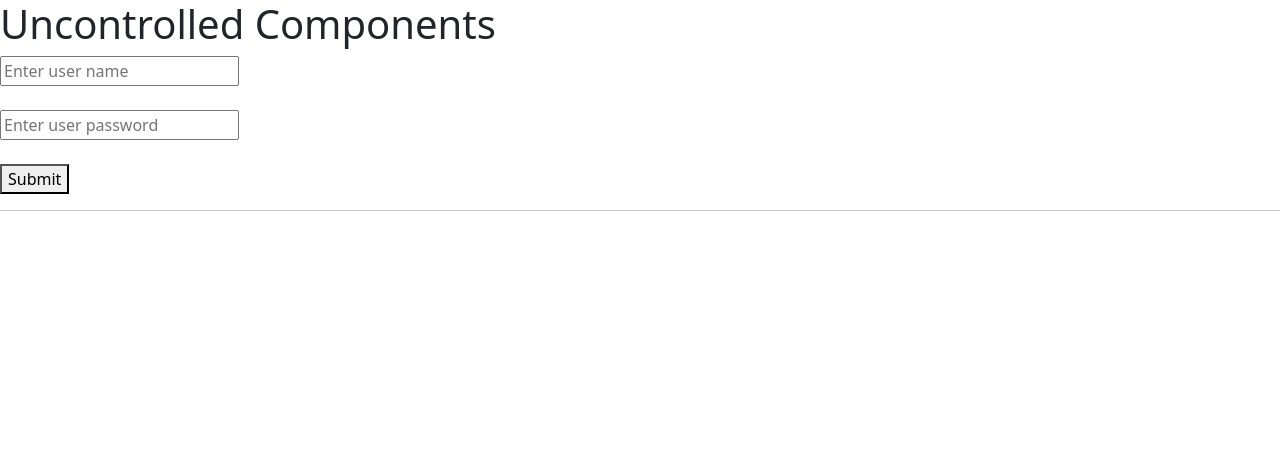
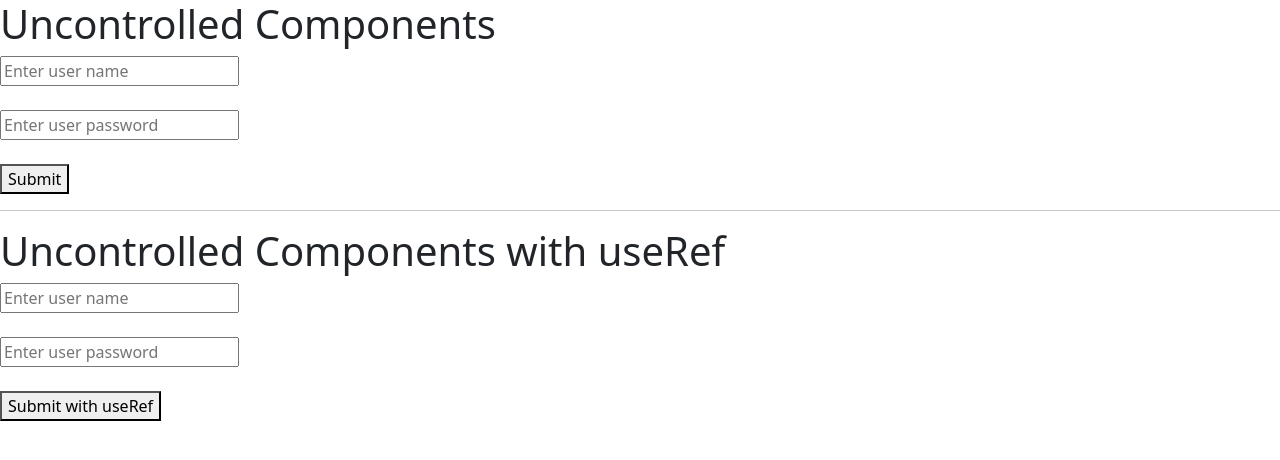
Before and after one commit to PawanDev52/React-19, a React (Vite) app: page / in a window 1280 px wide. Shown: the top 460 px of the page. Built offline with nearby package versions, Linux system fonts and the light colour scheme.

Commit message:
uncontrolled component

```diff
--- a/src/App.jsx
+++ b/src/App.jsx
@@ -1028,6 +1028,9 @@ import UserProfile from "./UserProfile";
 
 // Uncontrolled Components
 function App() {
+  const userRef = useRef();
+  const passwordRef = useRef();
+
   const handleForm = (event) => {
     event.preventDefault();
     const user = document.querySelector("#user").value;
@@ -1037,24 +1040,34 @@ function App() {
     console.log(password);
   };
 
+  const handleFormRef = (event) => {
+    event.preventDefault();
+    const user = userRef.current.value;
+    const password = passwordRef.current.value;
+    console.log(user, password);
+  };
+
   return (
     <>
       <h1>Uncontrolled Components</h1>
       <form action="" method="post" onSubmit={handleForm}>
         <input type="text" id="user" placeholder="Enter user name" />
-        <br />
-        <br />
-        <input
-          type="password"
-          id="password"
-          placeholder="Enter user password"
-        />
-        <br />
-        <br />
+        <br /> <br />
+        <input type="password" id="password" placeholder="Enter user password" />
+        <br /> <br />
         <button>Submit</button>
       </form>
 
       <hr />
+
+      <h1>Uncontrolled Components with useRef</h1>
+      <form action="" method="post" onSubmit={handleFormRef}>
+        <input type="text" ref={userRef} id="userRef" placeholder="Enter user name" />
+        <br /> <br />
+        <input type="password" ref={passwordRef} id="passwordRef" placeholder="Enter user password" />
+        <br /> <br />
+        <button>Submit with useRef</button>
+      </form>
     </>
   );
 }
```
